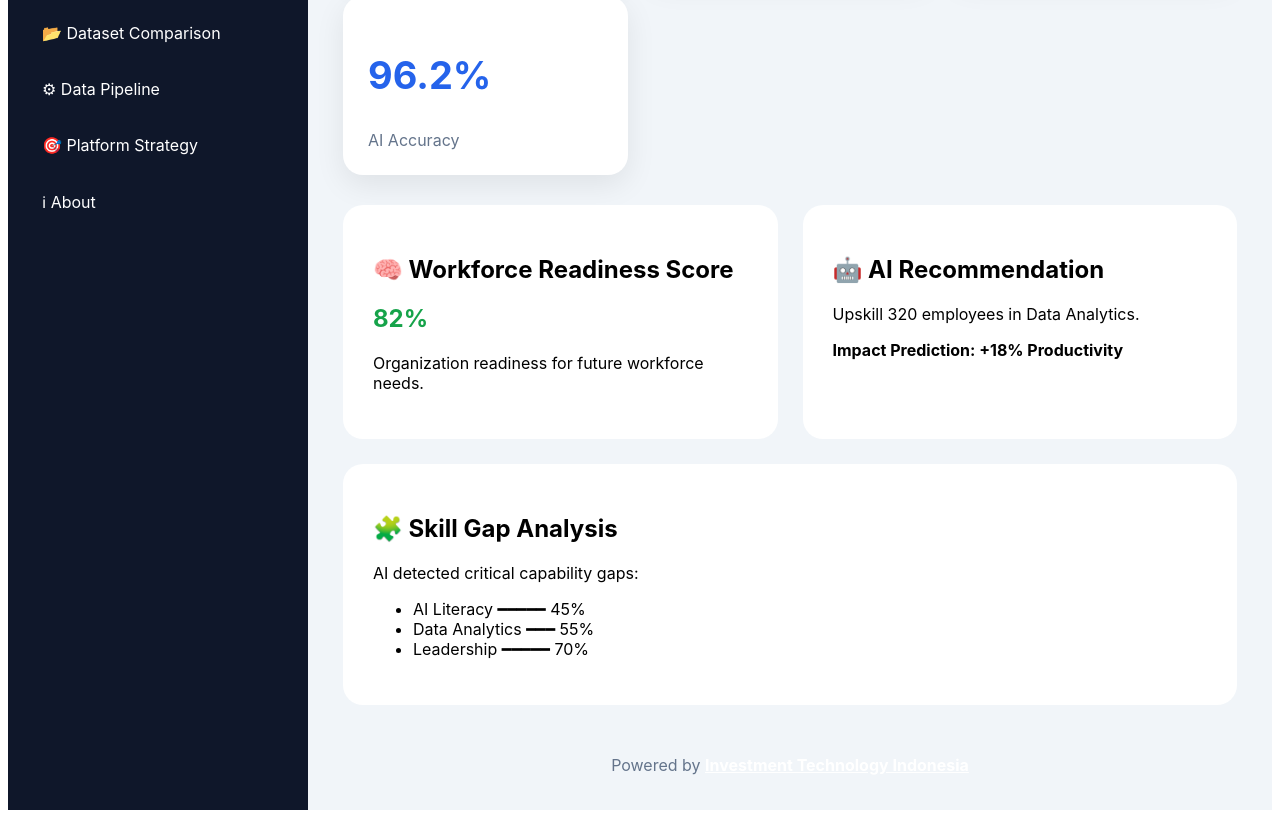
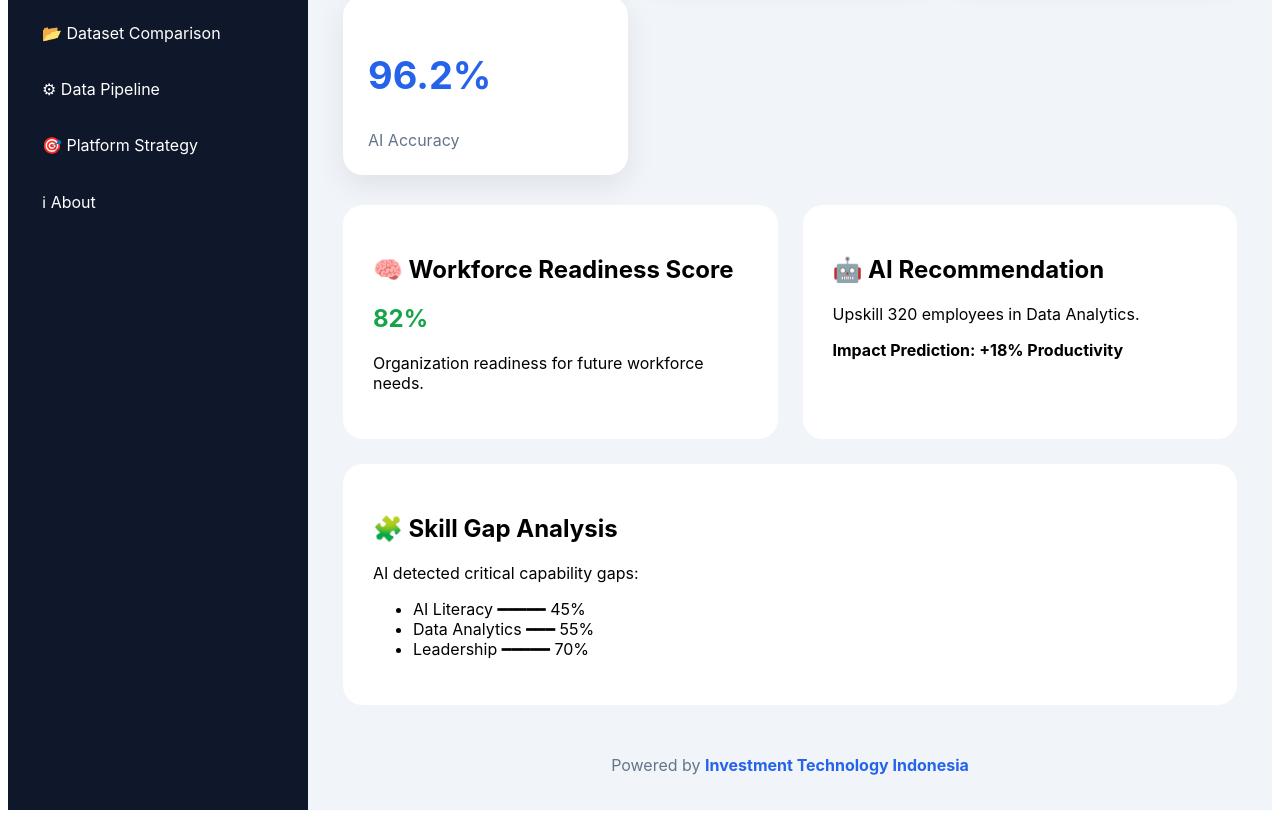
Before and after one commit to alma-98/workforce-intelligence-platform, a React (Vite) app: page /dashboard in a window 1280 px wide. Shown: the part 378-1196 px from the top of the page. Built offline with nearby package versions, Linux system fonts and the light colour scheme.

Commit message:
Fix footer Investment Technology Indonesia blue color

```diff
--- a/src/pages/Dashboard/Dashboard.tsx
+++ b/src/pages/Dashboard/Dashboard.tsx
@@ -218,8 +218,9 @@ export default function Dashboard() {
           <a
             href="https://investment-tech-indonesia.web.app/"
             style={{
-              color:"#ffffff",
+              color:"#2563eb",
               fontWeight:700,
+              textDecoration:"none",
             }}
           >
             Investment Technology Indonesia
```
